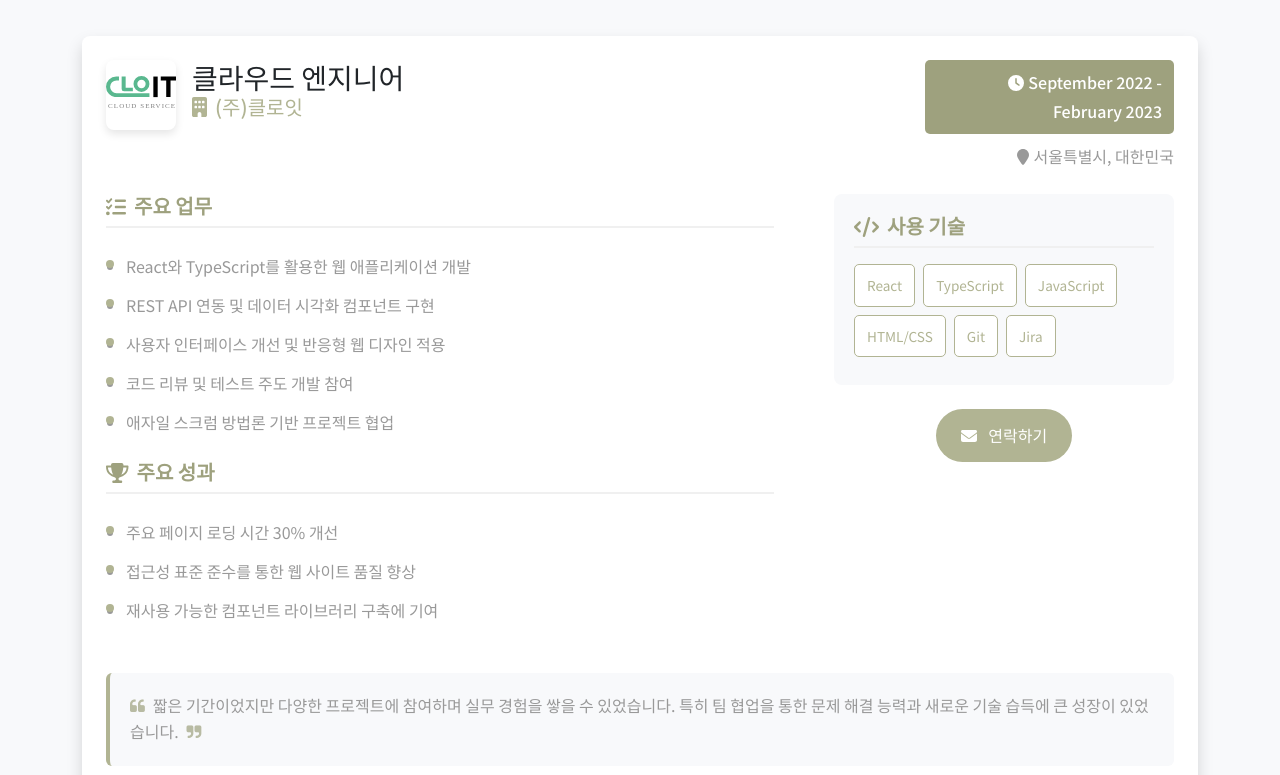
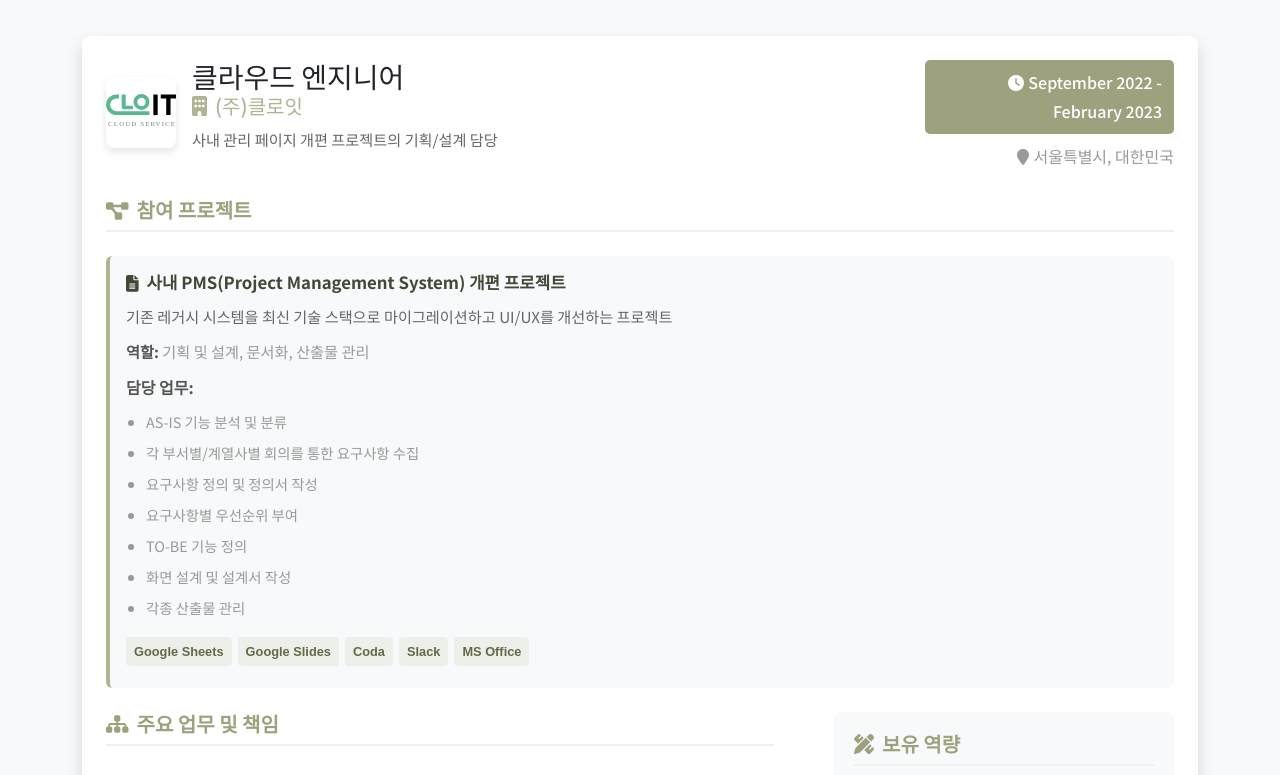
Before and after one commit to jungyoonn/portfolio, a React (Create React App) app: page / in a window 1280 px wide. Shown: the part 8220-8995 px from the top of the page. Built offline with nearby package versions, Linux system fonts and the light colour scheme.

Commit message:
참여 프로젝트 추가, 직무 수정

```diff
--- a/src/components/home/WorkExperience .jsx
+++ b/src/components/home/WorkExperience .jsx
@@ -1,7 +1,7 @@
 import React from 'react';
 import { useScrollAnimation } from '../../hooks/useAnimation';
 import { FontAwesomeIcon } from '@fortawesome/react-fontawesome';
-import { faTasks, faTrophy, faCode, faEnvelope, faMapMarker, faClock, faBuilding } from '@fortawesome/free-solid-svg-icons';
+import { faTrophy, faEnvelope, faMapMarker, faClock, faBuilding, faProjectDiagram, faFileAlt, faSitemap, faPencilRuler } from '@fortawesome/free-solid-svg-icons';
 import companyLogo from '../../img/logo.svg';
 import '../../css/work-experience.css';
 
@@ -9,42 +9,61 @@ const WorkExperience = () => {
   // 스크롤 애니메이션 적용
   useScrollAnimation();
 
-  // 직장 경력 데이터 - 실제 정보로 수정
+  // 직장 경력 데이터
   const workExperience = {
     company: "(주)클로잇",
     position: "클라우드 엔지니어",
     period: "September 2022 - February 2023",
     location: "서울특별시, 대한민국",
+    jobDescription: "사내 관리 페이지 개편 프로젝트의 기획/설계 담당",
+    projects: [
+      {
+        name: "사내 PMS(Project Management System) 개편 프로젝트",
+        description: "기존 레거시 시스템을 최신 기술 스택으로 마이그레이션하고 UI/UX를 개선하는 프로젝트",
+        role: "기획 및 설계, 문서화, 산출물 관리",
+        tasks: [
+          "AS-IS 기능 분석 및 분류",
+          "각 부서별/계열사별 회의를 통한 요구사항 수집",
+          "요구사항 정의 및 정의서 작성",
+          "요구사항별 우선순위 부여",
+          "TO-BE 기능 정의",
+          "화면 설계 및 설계서 작성",
+          "각종 산출물 관리"
+        ],
+        technologies: ["Google Sheets", "Google Slides", "Coda", "Slack", "MS Office"]
+      }
+    ],
     responsibilities: [
-      "React와 TypeScript를 활용한 웹 애플리케이션 개발",
-      "REST API 연동 및 데이터 시각화 컴포넌트 구현",
-      "사용자 인터페이스 개선 및 반응형 웹 디자인 적용",
-      "코드 리뷰 및 테스트 주도 개발 참여",
-      "애자일 스크럼 방법론 기반 프로젝트 협업"
+      "프로젝트 요구사항 수집 및 분석",
+      "요구사항 정의서 작성 및 관리",
+      "UI/UX 화면 설계 및 화면 설계서 작성",
+      "이해관계자와의 효율적인 커뮤니케이션",
+      "프로젝트 산출물 문서화 및 관리"
     ],
     achievements: [
-      "주요 페이지 로딩 시간 30% 개선",
-      "접근성 표준 준수를 통한 웹 사이트 품질 향상",
-      "재사용 가능한 컴포넌트 라이브러리 구축에 기여"
+      "다수의 본사 부서 및 계열사의 요구사항을 성공적으로 수집 및 통합",
+      "150개 이상의 요구사항을 분석하고 우선순위화하여 개발 로드맵 수립에 기여",
+      "직관적인 화면 설계를 통해 사용자 경험 개선 방향 제시"
     ],
-    skills: ["React", "TypeScript", "JavaScript", "HTML/CSS", "Git", "Jira"],
-    testimonial: "짧은 기간이었지만 다양한 프로젝트에 참여하며 실무 경험을 쌓을 수 있었습니다. 특히 팀 협업을 통한 문제 해결 능력과 새로운 기술 습득에 큰 성장이 있었습니다."
+    skills: ["요구사항 분석", "화면 설계", "문서화", "Slack", "Coda", "MS Office"],
+    testimonial: "짧은 기간이었지만 프로젝트 기획 단계에서 중요한 역할을 수행하며 분석 및 문서화 능력을 키울 수 있었습니다. 특히 다양한 이해관계자들과의 소통을 통해 효과적인 요구사항 수집 및 정의 역량을 향상시킬 수 있었습니다."
   };
 
   return (
-    <section className="ftco-section " id="work-experience">
+    <section className="ftco-section" id="work-experience">
       <div className="container">
         <div className="row justify-content-center pb-5">
           <div className="col-md-12 heading-section text-center ftco-animate">
             <span className="subheading">Experience</span>
             <h2 className="mb-4 text-dark">Work Experience</h2>
-            <p className='noto-sans-kr'>웹 개발자로서의 실무 경험과 성과를 소개합니다. 짧은 기간이지만 프로젝트 전반에 참여하며 다양한 기술을 실무에 적용해 보았습니다.</p>
+            <p className='noto-sans-kr'>기획과 설계 단계에서의 실무 경험과 성과를 소개합니다. 프로젝트 초기 단계에서 요구사항 수집부터 화면 설계까지 다양한 업무를 담당했습니다.</p>
           </div>
         </div>
 
         <div className="row d-flex">
           <div className="col-md-12 ftco-animate">
             <div className="work-experience-card p-4 shadow bg-white">
+              {/* 회사 및 직위 정보 */}
               <div className="row mb-4">
                 <div className="col-md-9">
                   <div className="d-flex align-items-center mb-2">
@@ -57,6 +76,9 @@ const WorkExperience = () => {
                         <FontAwesomeIcon icon={faBuilding} className="mr-2" />
                         {workExperience.company}
                       </h4>
+                      <p className="job-description noto-sans-kr mt-2">
+                        {workExperience.jobDescription}
+                      </p>
                     </div>
                   </div>
                 </div>
@@ -76,12 +98,47 @@ const WorkExperience = () => {
                 </div>
               </div>
 
+              {/* 프로젝트 정보 */}
+              <div className="projects-section mb-4">
+                <h5 className="section-title noto-sans-kr">
+                  <FontAwesomeIcon icon={faProjectDiagram} className="mr-2" />
+                  참여 프로젝트
+                </h5>
+
+                {workExperience.projects.map((project, index) => (
+                  <div key={index} className="project-item p-3 mb-3 bg-light rounded">
+                    <h6 className="project-name noto-sans-kr fw-bold">
+                      <FontAwesomeIcon icon={faFileAlt} className="mr-2" />
+                      {project.name}
+                    </h6>
+                    <p className="project-description noto-sans-kr mb-2">{project.description}</p>
+                    <p className="project-role noto-sans-kr mb-2"><strong>역할:</strong> {project.role}</p>
+
+                    <div className="project-tasks mb-3">
+                      <strong className="noto-sans-kr">담당 업무:</strong>
+                      <ul className="noto-sans-kr small-list">
+                        {project.tasks.map((task, taskIndex) => (
+                          <li key={taskIndex}>{task}</li>
+                        ))}
+                      </ul>
+                    </div>
+
+                    <div className="project-technologies fw-bold">
+                      {project.technologies.map((tech, techIndex) => (
+                        <span key={techIndex} className="tech-tag">{tech}</span>
+                      ))}
+                    </div>
+                  </div>
+                ))}
+              </div>
+
               <div className="row">
                 <div className="col-md-8 pr-md-5">
+                  {/* 주요 업무 */}
                   <div className="responsibilities mb-4">
                     <h5 className="section-title noto-sans-kr">
-                      <FontAwesomeIcon icon={faTasks} className="mr-2" />
-                      주요 업무
+                      <FontAwesomeIcon icon={faSitemap} className="mr-2" />
+                      주요 업무 및 책임
                     </h5>
                     <ul className="noto-sans-kr work-list">
                       {workExperience.responsibilities.map((responsibility, index) => (
@@ -90,6 +147,7 @@ const WorkExperience = () => {
                     </ul>
                   </div>
 
+                  {/* 주요 성과 */}
                   <div className="achievements mb-4">
                     <h5 className="section-title noto-sans-kr">
                       <FontAwesomeIcon icon={faTrophy} className="mr-2" />
@@ -104,10 +162,11 @@ const WorkExperience = () => {
                 </div>
 
                 <div className="col-md-4">
+                  {/* 사용 기술 */}
                   <div className="skills-used">
                     <h5 className="section-title mb-3 noto-sans-kr">
-                      <FontAwesomeIcon icon={faCode} className="mr-2" />
-                      사용 기술
+                      <FontAwesomeIcon icon={faPencilRuler} className="mr-2" />
+                      보유 역량
                     </h5>
                     <div className="skills-container noto-sans-kr">
                       {workExperience.skills.map((skill, index) => (
@@ -118,6 +177,7 @@ const WorkExperience = () => {
                     </div>
                   </div>
 
+                  {/* 연락하기 버튼 */}
                   <div className="contact-action mt-4 text-center noto-sans-kr">
                     <a href="#contact" className="contact-btn">
                       <FontAwesomeIcon icon={faEnvelope} className="mr-2" /> 연락하기
@@ -126,6 +186,7 @@ const WorkExperience = () => {
                 </div>
               </div>
 
+              {/* 소감 */}
               <div className="testimonial mt-4">
                 <blockquote className="mb-0">
                   <i className="fa fa-quote-left mr-2"></i>
```
